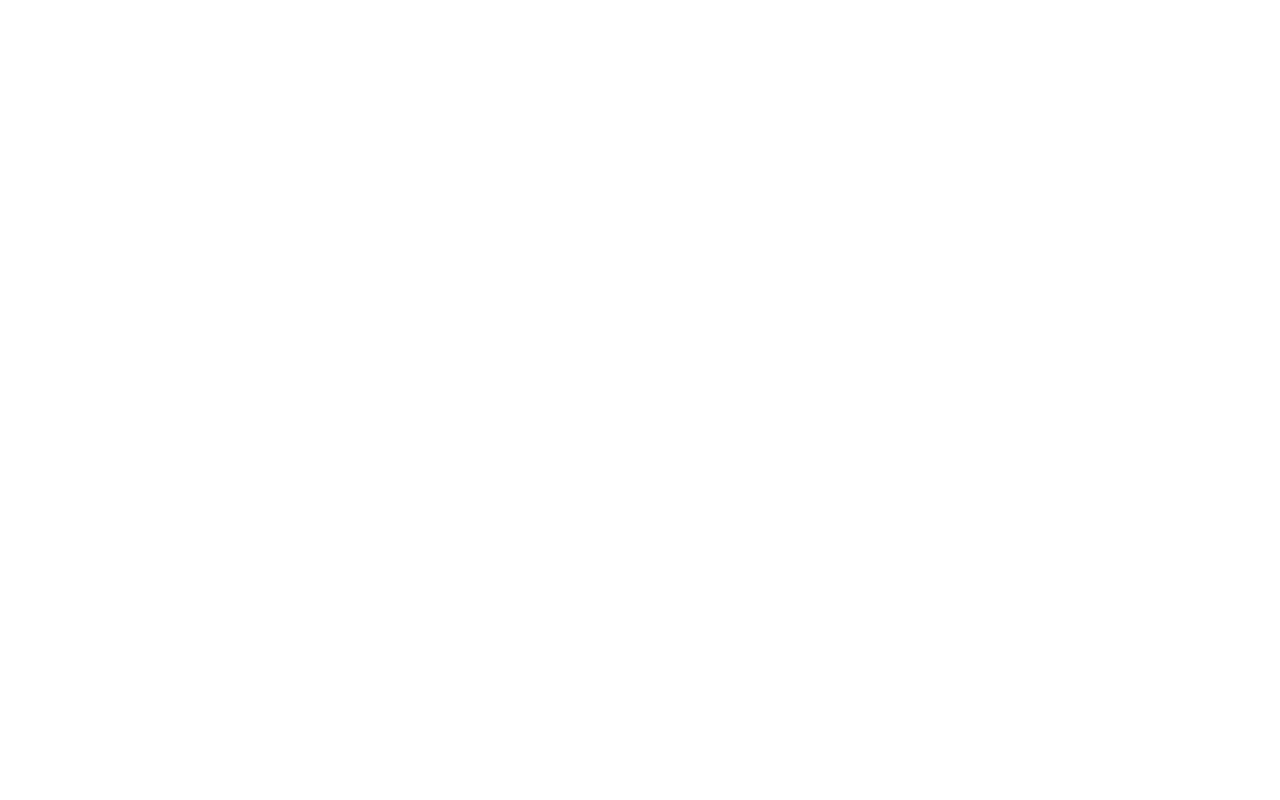
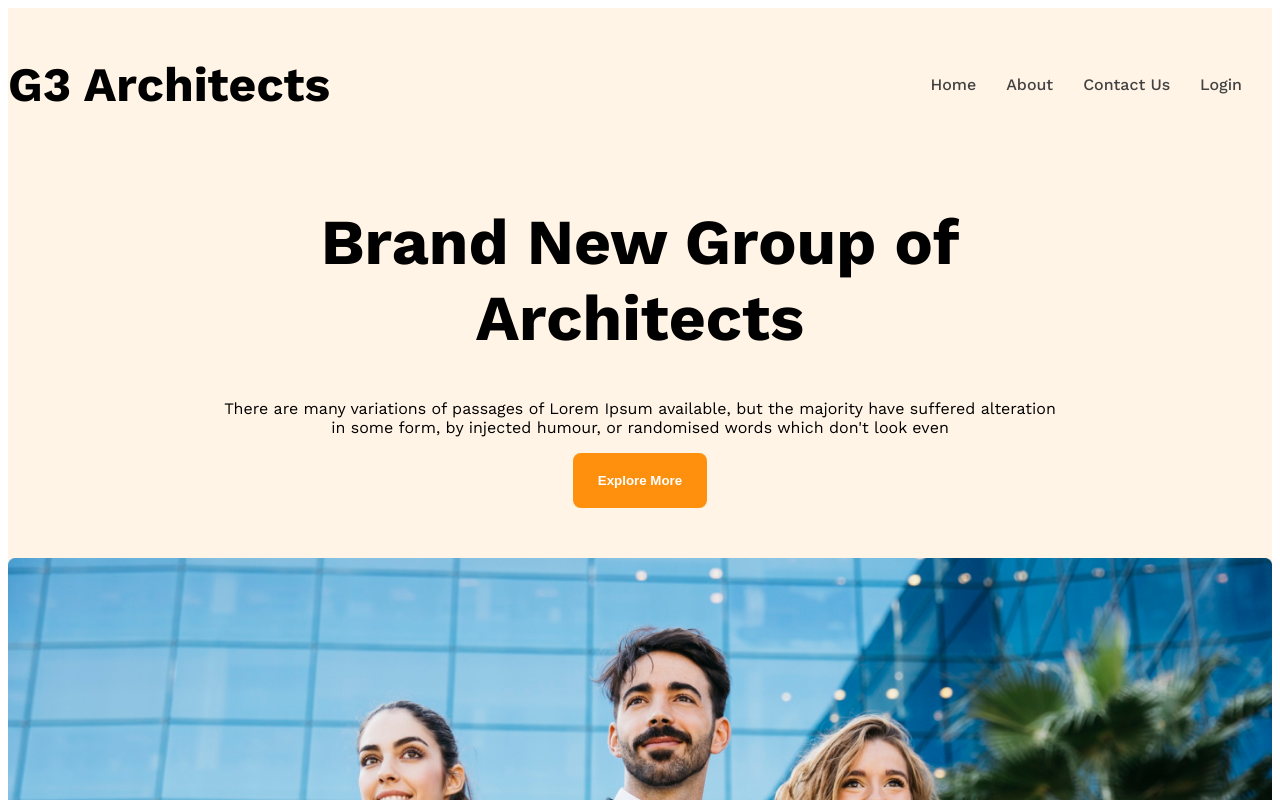
Before and after one commit to mostafijur1126/g3-architects, a plain HTML site: page index.html in a window 1280 px wide. Shown: the top 800 px of the page. Drawn offline with nearby package versions, Linux system fonts and the light colour scheme.

Commit message:
added somthing

```diff
--- a/css/style.css
+++ b/css/style.css
@@ -0,0 +1,76 @@
+
+@import url('https://fonts.googleapis.com/css2?family=Work+Sans:ital,wght@0,100..900;1,100..900&display=swap');
+
+.work-sans {
+  font-family: "Work Sans", sans-serif;
+  font-optical-sizing: auto;
+  font-weight: weight;
+  font-style: normal;
+}
+
+/* ==Shared style ==== */
+.display-flex{
+    display: flex;
+}
+.text-gray{
+    color: #424242;
+}
+.text-light-gray{
+    color: #727272;
+}
+.bg-light{
+    background-color: rgba(255, 144, 14, 0.1);
+}
+.btn-primary{
+    background-color: #FF900E;
+    color: white;
+    padding: 20px 25px;
+    font-weight: 600;
+    font-size: 1.25;
+    border-radius: 8px;
+    border: none;
+}
+/* header style */
+
+
+/* navbar related styles */
+.navbar{
+    justify-content: space-between;
+    align-items: center;
+}
+.nav-item{
+    list-style: none;
+    margin-right: 30px;
+}
+.brand{
+    font-weight: 700;
+    font-size: 3rem;
+}
+.nav-links a{
+    text-decoration: none;
+    font-weight: 500;
+}
+.navbar, .banner{
+    max-width: 1400px;
+    margin: 0 auto;
+}
+
+.banner-content{
+    max-width: 850px;
+    margin: 0 auto;
+    text-align: center;
+    margin-bottom: 50px;
+}
+.banner-title{
+    font-weight: 700;
+    font-size: 4rem;
+}
+.banner-image{
+    width: 100%;
+}
+/* responsive media queary */
+@media screen and(max-width: 576px) {
+    .navbar, .nav-links{
+        flex-direction: column;
+    }
+}
--- a/index.html
+++ b/index.html
@@ -6,9 +6,25 @@
     <title>G3 Architects</title>
     <link rel="stylesheet" href="css/style.css">
 </head>
-<body>
-    <header>
-
+<body class="work-sans">
+    <header class="bg-light">
+        <nav class="navbar display-flex">
+            <h3 class="brand">G3 Architects</h3>
+            <ul class="nav-links display-flex">
+                <li class="nav-item"><a href="" class="nav-link text-gray">Home</a></li>
+                <li class="nav-item"><a href="" class="nav-link text-gray">About</a></li>
+                <li class="nav-item"><a href="" class="nav-link text-gray">Contact Us</a></li>
+                <li class="nav-item"><a href="" class="nav-link text-gray">Login</a></li>
+            </ul>
+        </nav>
+        <div class="banner">
+            <div class="banner-content">
+                <h1 class="banner-title">Brand New Group of Architects</h1>
+                <p class="banner-description">There are many variations of passages of Lorem Ipsum available, but the majority have suffered alteration in some form, by injected humour, or randomised words which don't look even</p>
+            <button class="btn-primary">Explore More</button>
+            </div>
+            <img class="banner-image" src="images/banner.png" alt="">
+        </div>
     </header>
     <main>
 
```
